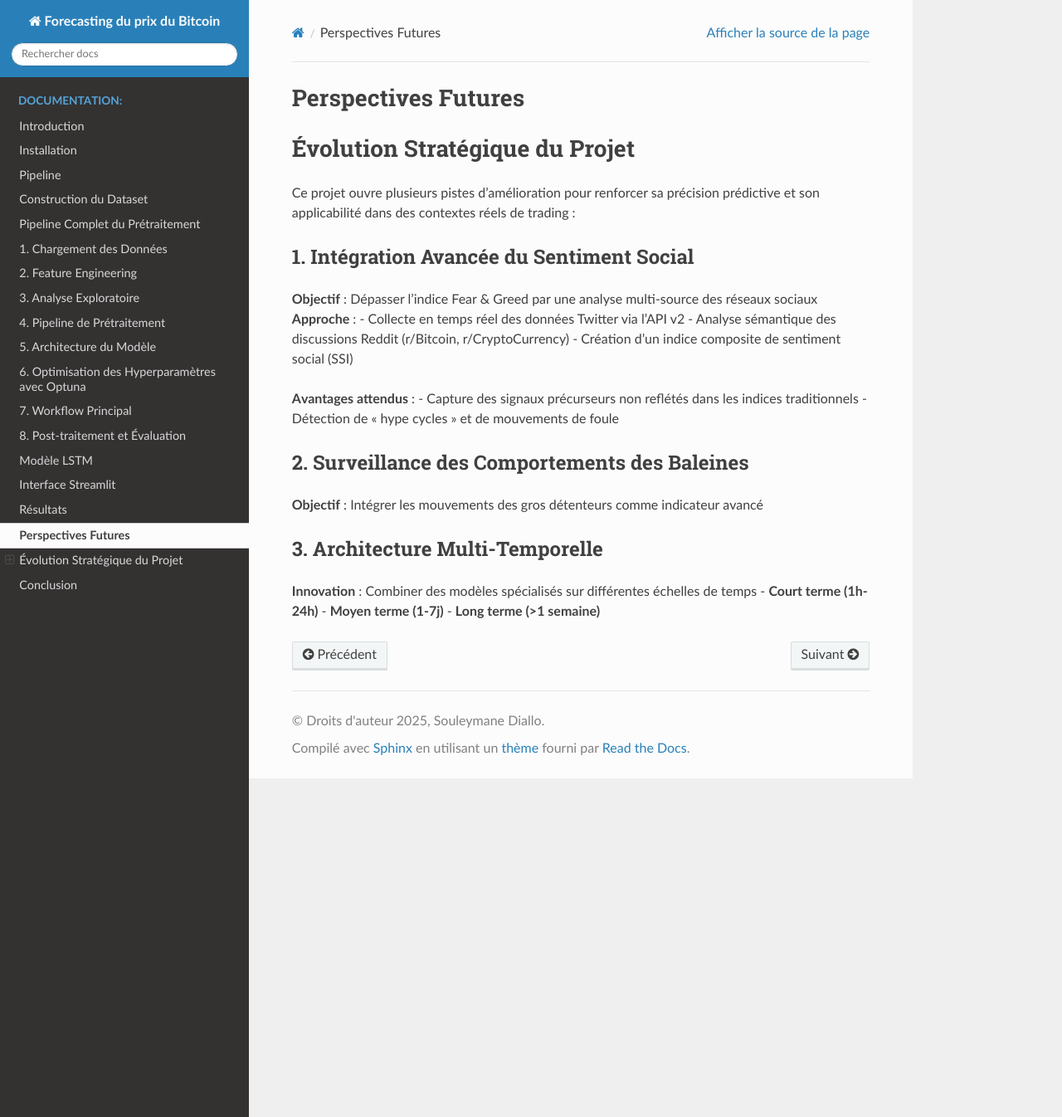
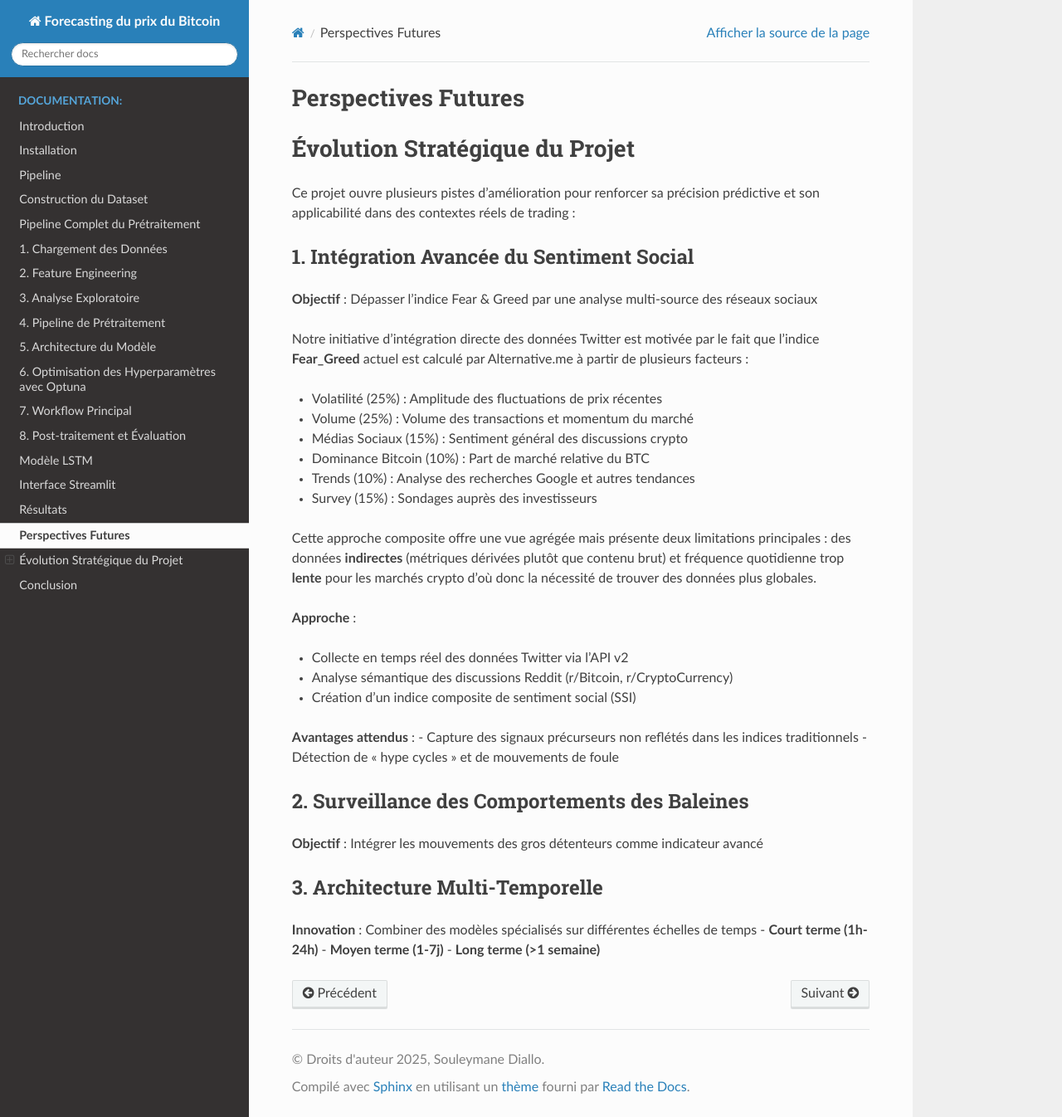
Before and after one commit to SouleymaneDiallo04/Forecasting-du-prix-du-Bitcoin, a Sphinx documentation site: the page built from docs/source/travaux.rst, in a window 1280 px wide and 1346 px high. Shown: the whole window at 83% size. Built offline with Sphinx 7.4.7 and the Read the Docs theme 3.1.0, drawn with Linux system fonts in a browser that asks for light colours.

Commit message:
Update travaux.rst

```diff
--- a/docs/source/travaux.rst
+++ b/docs/source/travaux.rst
@@ -12,9 +12,29 @@ Ce projet ouvre plusieurs pistes d'amélioration pour renforcer sa précision pr
 ^^^^^^^^^^^^^^^^^^^^^^^^^^^^^^^^^^^^^^^^^^
 
 **Objectif** : Dépasser l'indice Fear & Greed par une analyse multi-source des réseaux sociaux
+
+Notre initiative d'intégration directe des données Twitter est motivée par le fait que l'indice **Fear_Greed** actuel est calculé par Alternative.me à partir de plusieurs facteurs :
+
+- Volatilité (25%) : Amplitude des fluctuations de prix récentes
+
+- Volume (25%) : Volume des transactions et momentum du marché
+
+- Médias Sociaux (15%) : Sentiment général des discussions crypto
+
+- Dominance Bitcoin (10%) : Part de marché relative du BTC
+
+- Trends (10%) : Analyse des recherches Google et autres tendances
+
+- Survey (15%) : Sondages auprès des investisseurs
+
+Cette approche composite offre une vue agrégée mais présente deux limitations principales : des données **indirectes** (métriques dérivées plutôt que contenu brut) et fréquence quotidienne trop **lente** pour les marchés crypto d'où donc la nécessité de trouver des données plus globales.
+
 **Approche** :
+
 - Collecte en temps réel des données Twitter via l'API v2
+
 - Analyse sémantique des discussions Reddit (r/Bitcoin, r/CryptoCurrency)
+
 - Création d'un indice composite de sentiment social (SSI)
 
 **Avantages attendus** :
```
